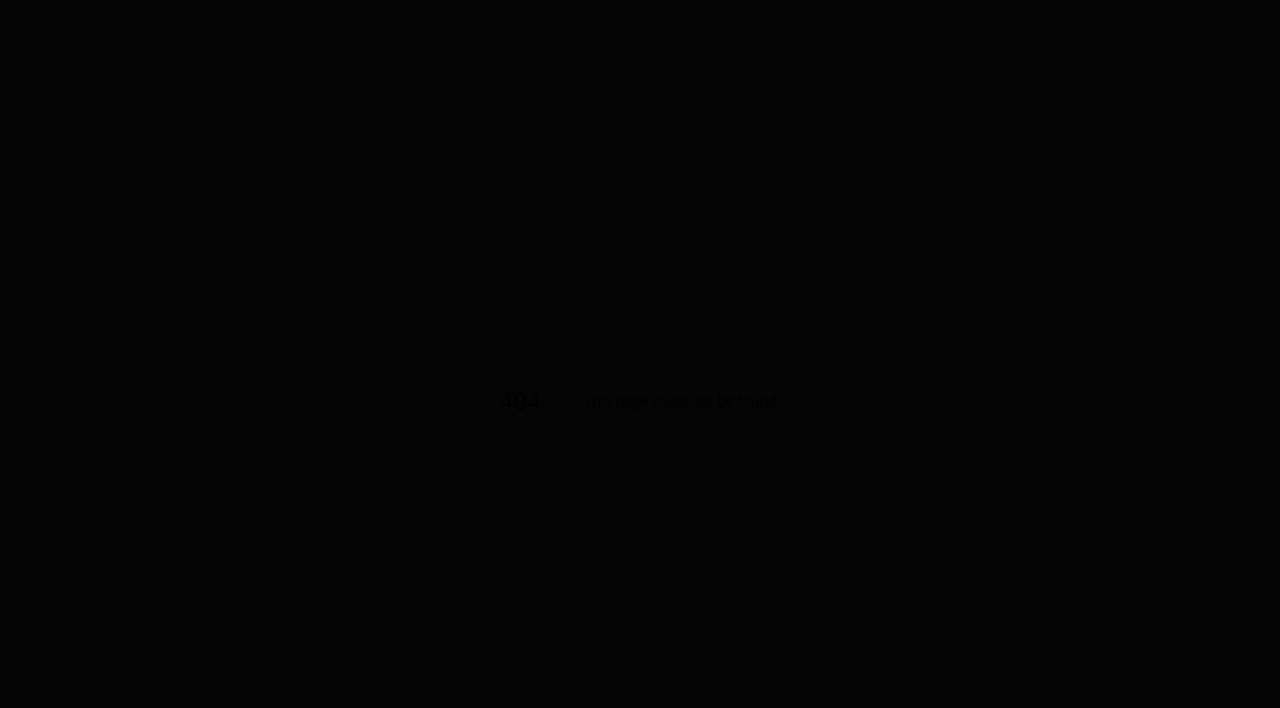
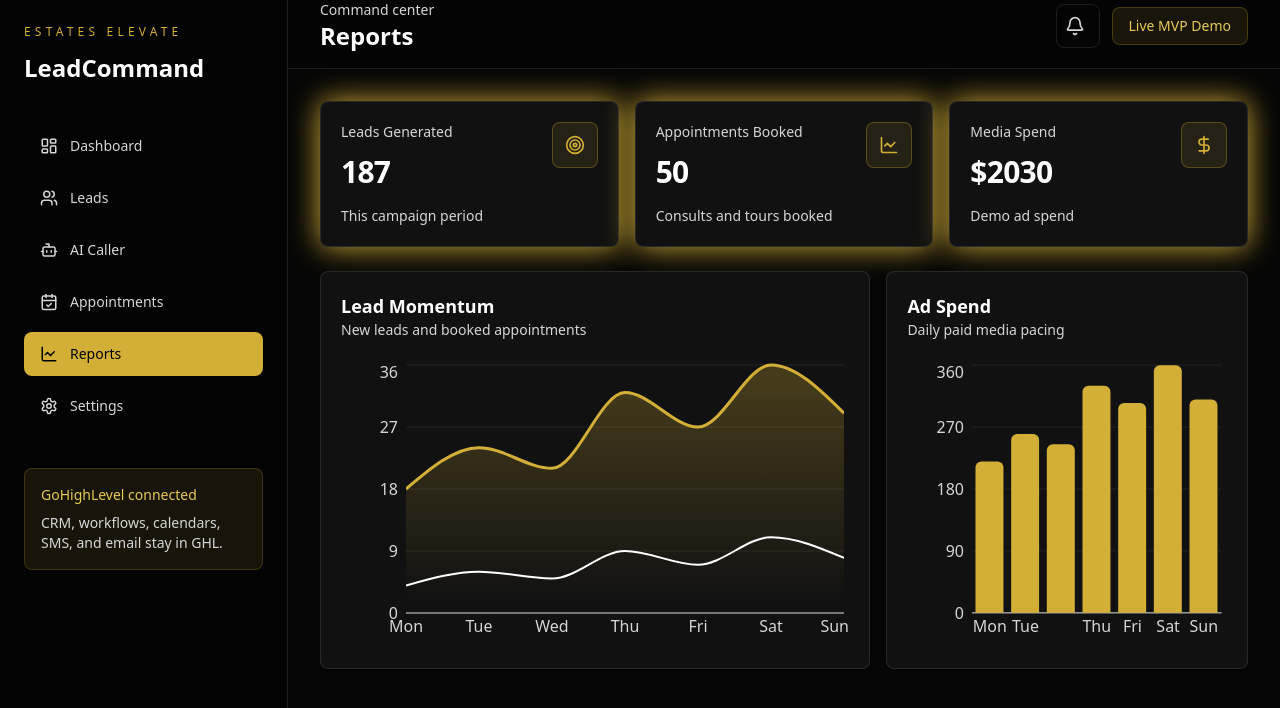
Before and after one commit to ericbester123-ux/LeadCommand, a Next.js app: page /reports in a window 1280 px wide. Before the commit this address had no page. Shown: the top 708 px of the page. Built offline with nearby package versions, Linux system fonts and the light colour scheme.

Commit message:
Add reports page

```diff
--- /dev/null
+++ b/app/reports/page.tsx
@@ -0,0 +1,37 @@
+import { DollarSign, LineChart, Target } from "lucide-react";
+import { AppShell } from "@/components/app-shell";
+import { CampaignCharts } from "@/components/dashboard-charts";
+import { StatCard } from "@/components/stat-card";
+import { campaignMetrics } from "@/lib/data";
+
+export default function ReportsPage() {
+  const totalLeads = campaignMetrics.reduce((sum, day) => sum + day.leads, 0);
+  const totalBooked = campaignMetrics.reduce((sum, day) => sum + day.booked, 0);
+  const totalSpend = campaignMetrics.reduce((sum, day) => sum + day.spend, 0);
+
+  return (
+    <AppShell activeHref="/reports" title="Reports">
+      <section className="grid gap-4 md:grid-cols-3">
+        <StatCard
+          detail="This campaign period"
+          icon={Target}
+          title="Leads Generated"
+          value={String(totalLeads)}
+        />
+        <StatCard
+          detail="Consults and tours booked"
+          icon={LineChart}
+          title="Appointments Booked"
+          value={String(totalBooked)}
+        />
+        <StatCard
+          detail="Demo ad spend"
+          icon={DollarSign}
+          title="Media Spend"
+          value={`$${totalSpend}`}
+        />
+      </section>
+      <CampaignCharts />
+    </AppShell>
+  );
+}
```
